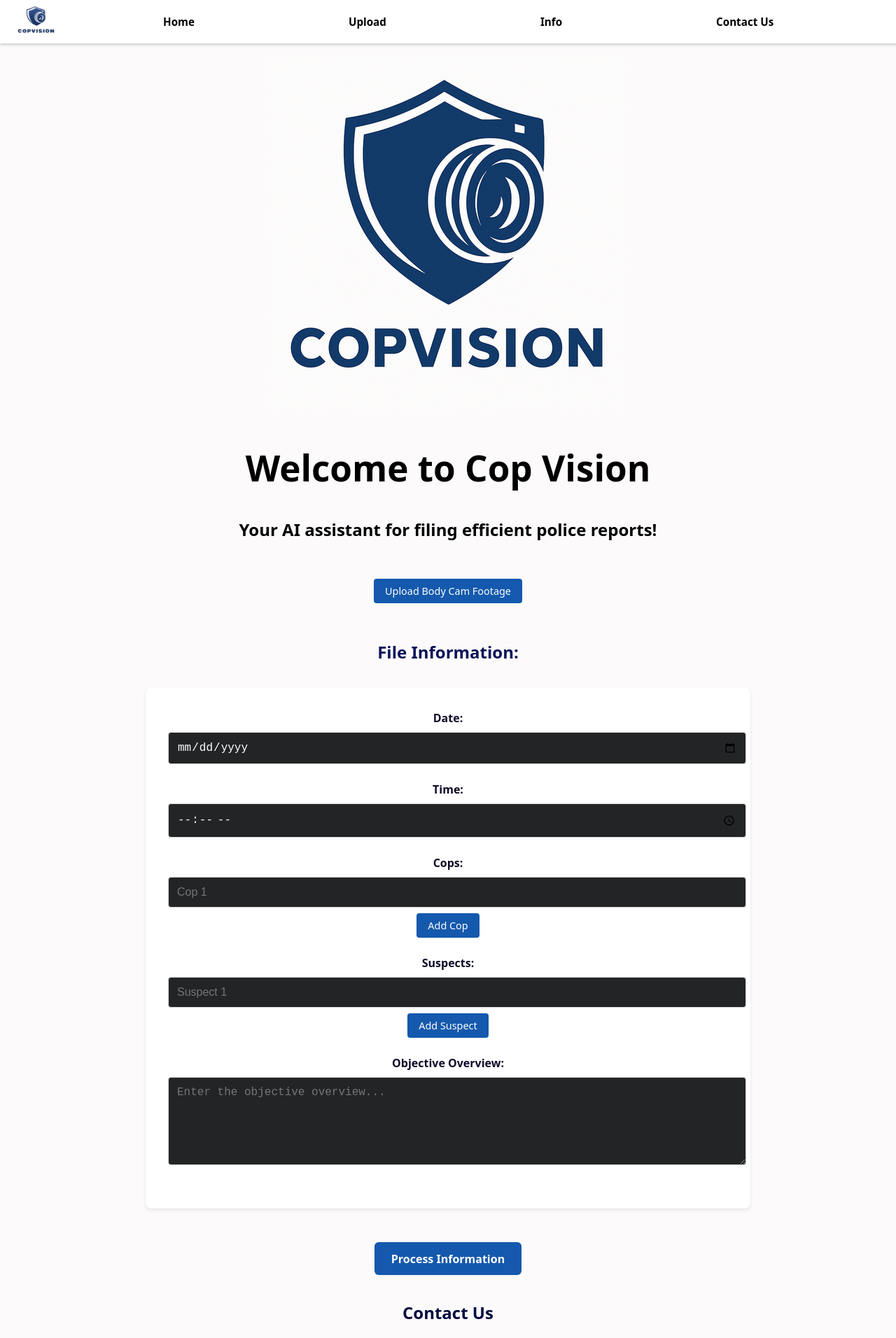
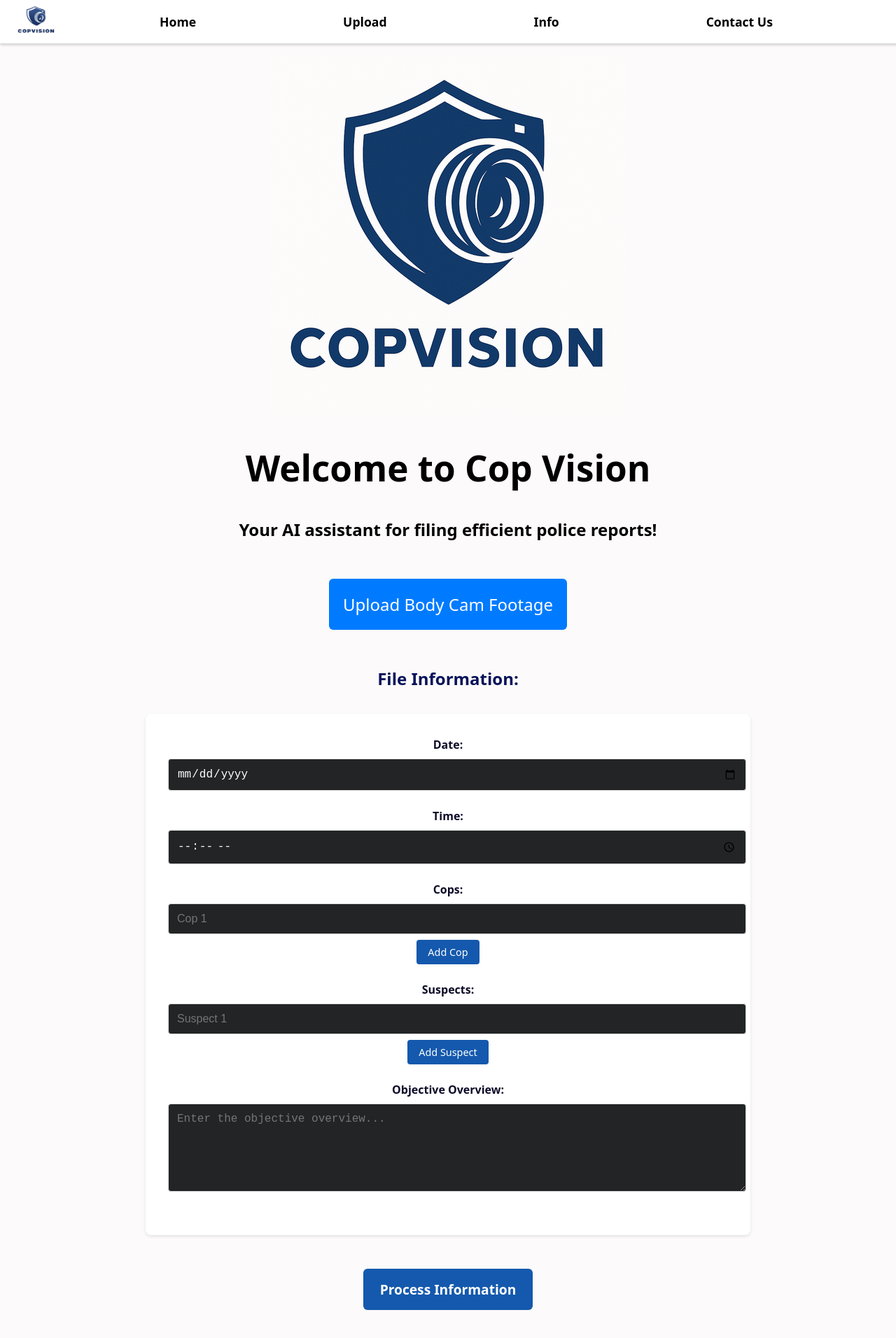
Before and after one commit to jackwinkler2/HooHacks_2025, a React (Vite) app in the folder my-app/: page / in a window 1280 px wide. Shown: the top 1912 px of the page at 70% size. Built offline with nearby package versions, Linux system fonts and the light colour scheme.

Commit message:
fixed navbar again and css

```diff
--- a/my-app/src/App.css
+++ b/my-app/src/App.css
@@ -53,8 +53,6 @@ body {
   color: rgb(8, 19, 90);
 }
 
-
-
 /* Add styles for the main content to account for fixed navbar */
 main {
   padding-top: 80px; /* Adjust this value based on your navbar height */
@@ -80,8 +78,8 @@ main {
 }
 
 .submit-button {
-  padding: 0.8rem 1.5rem;
-  font-size: 1rem;
+  padding: 1rem 1.5rem;
+  font-size: 1.2rem;
   font-weight: bold;
   border: none;
   border-radius: 6px;
@@ -92,6 +90,7 @@ main {
   width: auto;
   min-width: 200px;
   max-width: 300px;
+  margin-bottom: 70px;
 }
 
 .submit-button.active {
@@ -108,3 +107,20 @@ main {
   cursor: not-allowed;
   opacity: 1;
 }
+
+.uploadVid-button{
+  padding: 20px 20px;
+  font-size: 24px;
+  width: auto;
+  height: auto;
+  background-color: #007bff;
+  color: white;
+  border: none;
+  border-radius: 6px;
+  cursor: pointer;
+  transition: background-color 0.3s ease-in-out;
+}
+
+.uploadVid-button:hover {
+  background-color: #0056b3;  /* Darker color on hover */
+}
--- a/my-app/src/App.jsx
+++ b/my-app/src/App.jsx
@@ -52,7 +52,7 @@ function HomePage() {
       <section id="upload">
         <div className="card">
           <FileUpload fileInputRef={fileInputRef} onFileChange={handleFileChange} />
-          <button onClick={handleUploadClick}>
+          <button className="uploadVid-button" onClick={handleUploadClick}>
             Upload Body Cam Footage
           </button>
 
--- a/my-app/src/components/Navbar.css
+++ b/my-app/src/components/Navbar.css
@@ -31,7 +31,7 @@
 
   .navbar_element {
     display: inline-block;
-    padding: 5px 30px;
+    padding: 5px 25px;
     margin: 0 80px; /* Added margin to space elements apart */
     background-color: #ffffff;
     color: black;
@@ -39,7 +39,7 @@
     font-weight: bold;
     transition: all 0.3s ease-in-out;
     text-decoration: none;
-    font-size: 0.95rem;
+    font-size: 1.1rem;
   }
 
   .navbar_element:hover {
```
